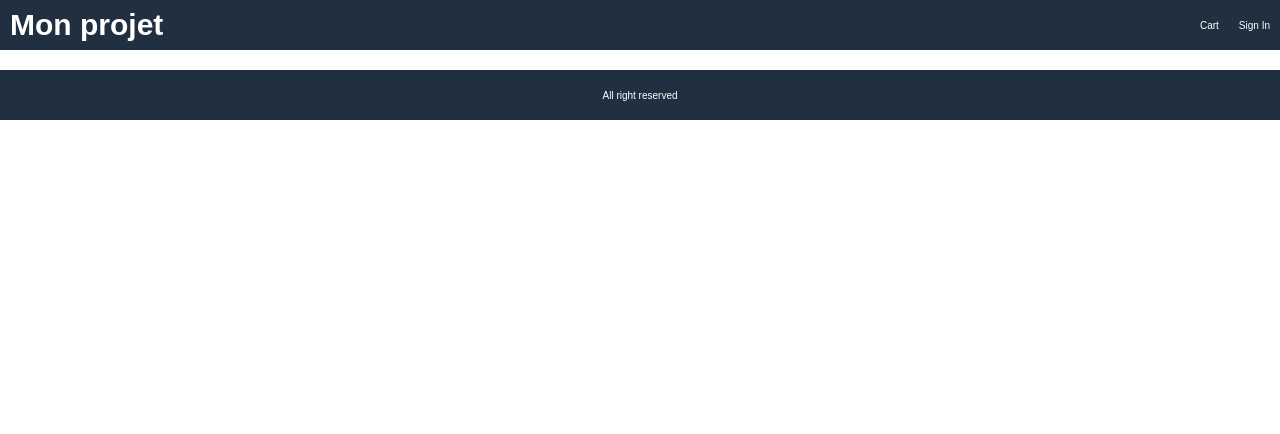
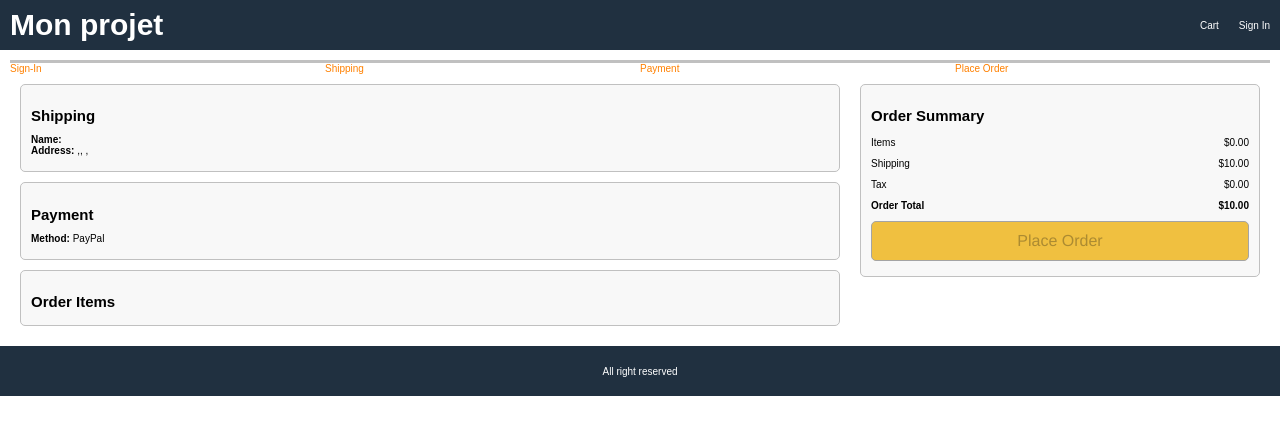
Before and after one commit to Bokriachraf/f12, a React (Create React App) app in the folder frontend/: page /placeorder in a window 1280 px wide. Shown: the top 434 px of the page. Built offline with nearby package versions, Linux system fonts and the light colour scheme.

Commit message:
placeOrder

```diff
--- a/frontend/src/App.js
+++ b/frontend/src/App.js
@@ -4,6 +4,7 @@
 import {BrowserRouter,Routes,Route,Link}from 'react-router-dom';
 import { signout } from './actions/userActions';
 import { useDispatch,useSelector } from 'react-redux';
+import PlaceOrderScreen from './screens/PlaceOrderScreen';
 import PaymentMethodScreen from './screens/PaymentMethodScreen';
 import CartScreen from './screens/CartScreen';
 import ProductScreen from './screens/ProductScreen';
@@ -64,6 +65,7 @@
         <Route path='/register' element={<RegisterScreen/>}></Route>
         <Route path='/signin/shipping' element={<ShippingAdressScreen/>}></Route>
         <Route path='/payment' element={<PaymentMethodScreen/>}></Route>
+        <Route path='/placeorder' element={<PlaceOrderScreen/>}></Route>
 
 
       </Routes>
--- /dev/null
+++ b/frontend/src/screens/PlaceOrderScreen.js
@@ -0,0 +1,128 @@
+import React from 'react';
+import { useSelector } from 'react-redux';
+import { Link, useNavigate } from 'react-router-dom';
+import CheckoutSteps from '../components/CheckoutSteps';
+
+export default function PlaceOrderScreen(props) {
+  const navigate= useNavigate();
+    const cart = useSelector((state) => state.cart);
+  if (!cart.paymentMethod) {
+    navigate('/payment');
+  }
+  const toPrice = (num) => Number(num.toFixed(2)); // 5.123 => "5.12" => 5.12
+  cart.itemsPrice = toPrice(
+    cart.cartItems.reduce((a, c) => a + c.qty * c.price, 0)
+  );
+  cart.shippingPrice = cart.itemsPrice > 100 ? toPrice(0) : toPrice(10);
+  cart.taxPrice = toPrice(0.15 * cart.itemsPrice);
+  cart.totalPrice = cart.itemsPrice + cart.shippingPrice + cart.taxPrice;
+  const placeOrderHandler = () => {
+    // TODO: dispatch place order action
+  };
+  return (
+    <div>
+      <CheckoutSteps step1 step2 step3 step4></CheckoutSteps>
+      <div className="row top">
+        <div className="col-2">
+          <ul>
+            <li>
+              <div className="card card-body">
+                <h2>Shipping</h2>
+                <p>
+                  <strong>Name:</strong> {cart.shippingAddress.fullName} <br />
+                  <strong>Address: </strong> {cart.shippingAddress.address},
+                  {cart.shippingAddress.city}, {cart.shippingAddress.postalCode}
+                  ,{cart.shippingAddress.country}
+                </p>
+              </div>
+            </li>
+            <li>
+              <div className="card card-body">
+                <h2>Payment</h2>
+                <p>
+                  <strong>Method:</strong> {cart.paymentMethod}
+                </p>
+              </div>
+            </li>
+            <li>
+              <div className="card card-body">
+                <h2>Order Items</h2>
+                <ul>
+                  {cart.cartItems.map((item) => (
+                    <li key={item.product}>
+                      <div className="row">
+                        <div>
+                          <img
+                            src={item.image}
+                            alt={item.name}
+                            className="small"
+                          ></img>
+                        </div>
+                        <div className="min-30">
+                          <Link to={`/product/${item.product}`}>
+                            {item.name}
+                          </Link>
+                        </div>
+
+                        <div>
+                          {item.qty} x ${item.price} = ${item.qty * item.price}
+                        </div>
+                      </div>
+                    </li>
+                  ))}
+                </ul>
+              </div>
+            </li>
+          </ul>
+        </div>
+        <div className="col-1">
+          <div className="card card-body">
+            <ul>
+              <li>
+                <h2>Order Summary</h2>
+              </li>
+              <li>
+                <div className="row">
+                  <div>Items</div>
+                  <div>${cart.itemsPrice.toFixed(2)}</div>
+                </div>
+              </li>
+              <li>
+                <div className="row">
+                  <div>Shipping</div>
+                  <div>${cart.shippingPrice.toFixed(2)}</div>
+                </div>
+              </li>
+              <li>
+                <div className="row">
+                  <div>Tax</div>
+                  <div>${cart.taxPrice.toFixed(2)}</div>
+                </div>
+              </li>
+              <li>
+                <div className="row">
+                  <div>
+                    <strong> Order Total</strong>
+                  </div>
+                  <div>
+                    <strong>${cart.totalPrice.toFixed(2)}</strong>
+                  </div>
+                </div>
+              </li>
+              <li>
+                <button
+                  type="button"
+                  onClick={placeOrderHandler}
+                  className="primary block"
+                  disabled={cart.cartItems.length === 0}
+                >
+                  Place Order
+                </button>
+              </li>
+            </ul>
+          </div>
+        </div>
+      </div>
+    </div>
+  );
+}
```
